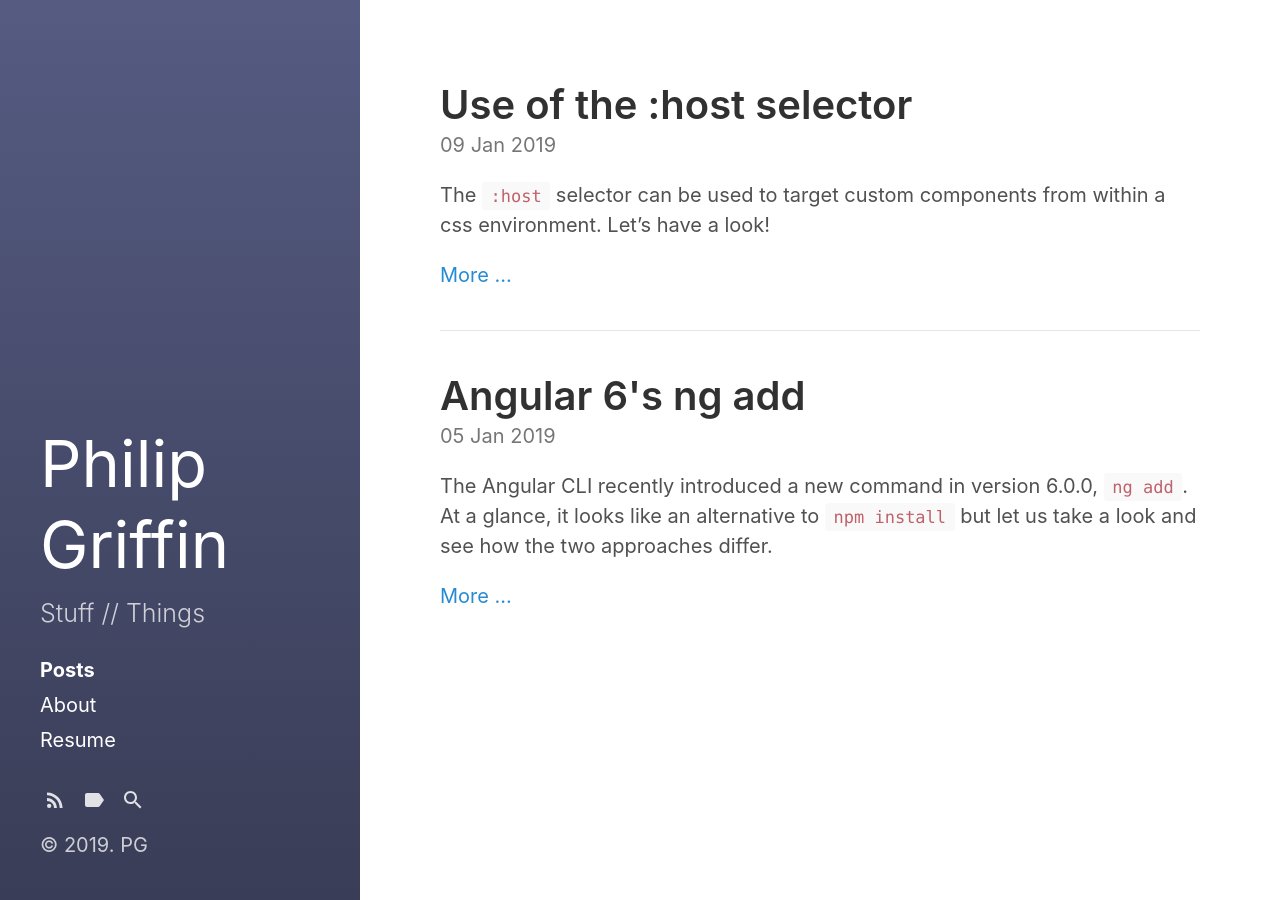
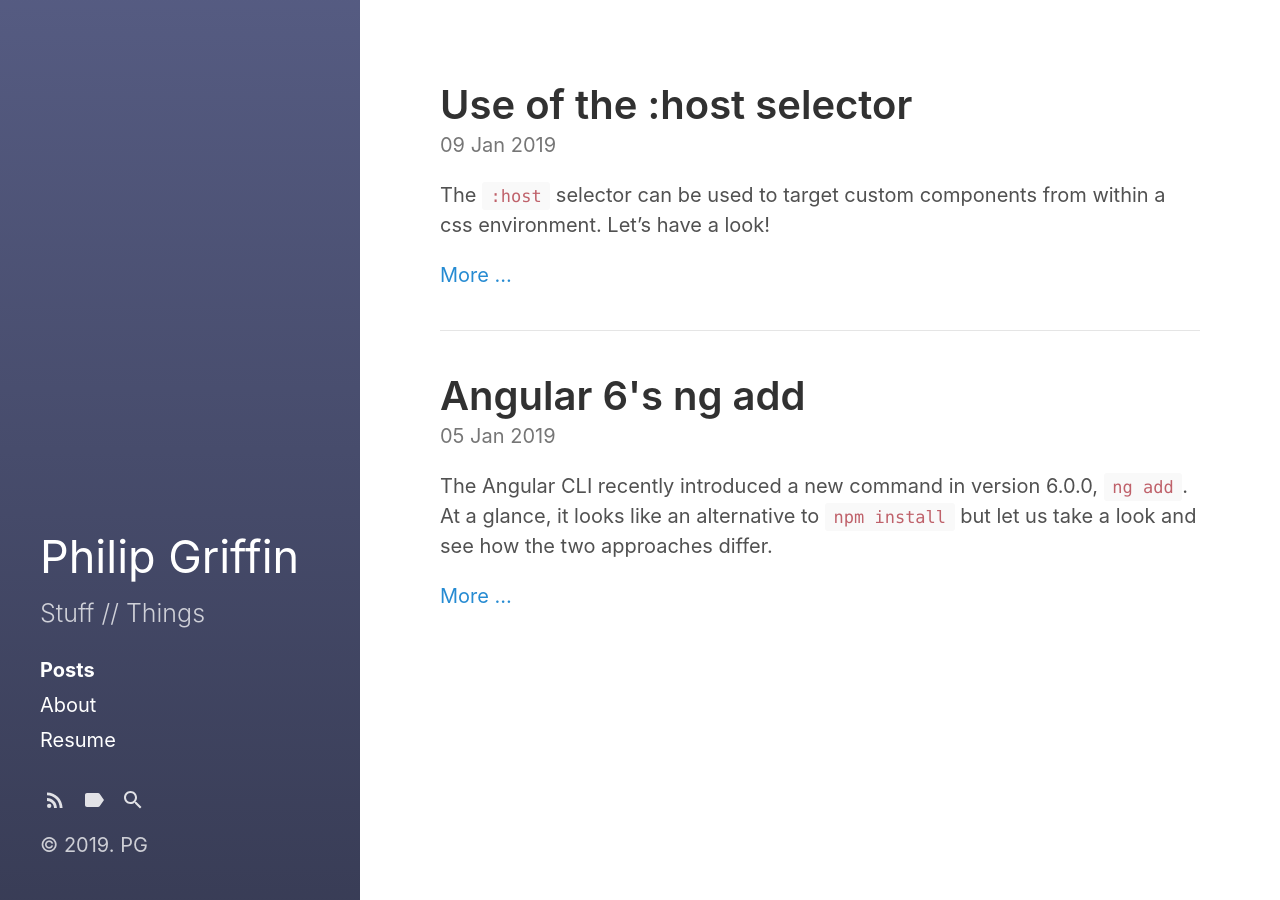
Before and after one commit to philipgriffin/personalSite, a Jekyll site: the page built from index.html, in a window 1280 px wide. Built offline with Jekyll 4.4.1, drawn with Linux system fonts in a browser that asks for light colours; the list of posts is cut into pages by our own code.

```diff
--- a/_sass/hydeout/_layout.scss
+++ b/_sass/hydeout/_layout.scss
@@ -114,7 +114,7 @@
 
   // Bigger title
   .site-title {
-    font-size: 3.25rem;
+    font-size: 2.25rem;
   }
 
   // Show secondary nav content + lead
@@ -167,7 +167,7 @@
 
   #sidebar {
     .site-title {
-      font-size: 2.25rem;
+      font-size: 3.25rem;
       .back-arrow {
         display: none;
       }
```
